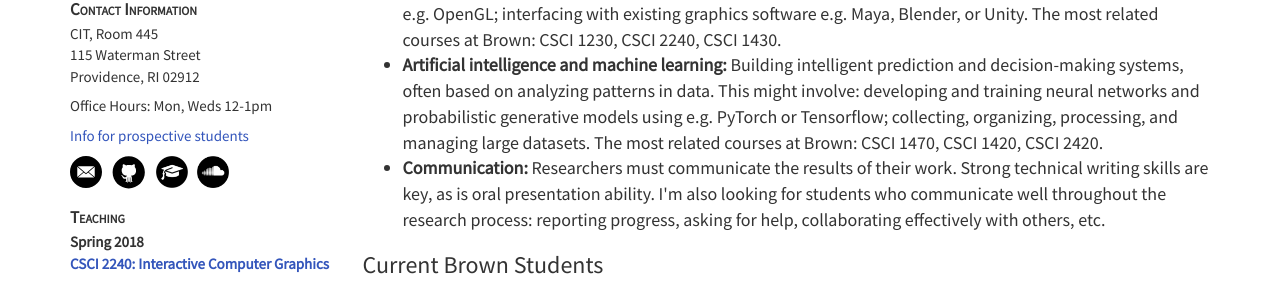
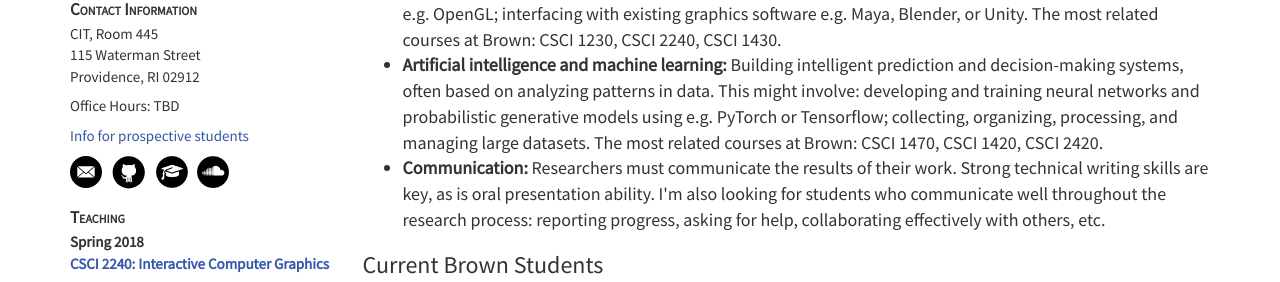
Before and after one commit to dritchie/dritchie.github.io, a Jekyll site: the page built from prospective_students.html, in a window 1280 px wide. Shown: the part 436-718 px from the top of the page. Built offline with Jekyll 4.4.1, drawn with Linux system fonts in a browser that asks for light colours.

Commit message:
Office hours for this semester are TBD for now.

```diff
--- a/_includes/sidebar.html
+++ b/_includes/sidebar.html
@@ -13,7 +13,7 @@
 	<div>CIT, Room 445</div>
 	<div>115 Waterman Street</div>
 	<div>Providence, RI 02912</div>
-	<div id='officehours'>Office Hours: Mon, Weds 12-1pm</div>
+	<div id='officehours'>Office Hours: TBD</div>
 	<div id='prospectives'>
 		<a target='_blank' href='/prospective_students.html'>Info for prospective students</a>
 	</div>
```
